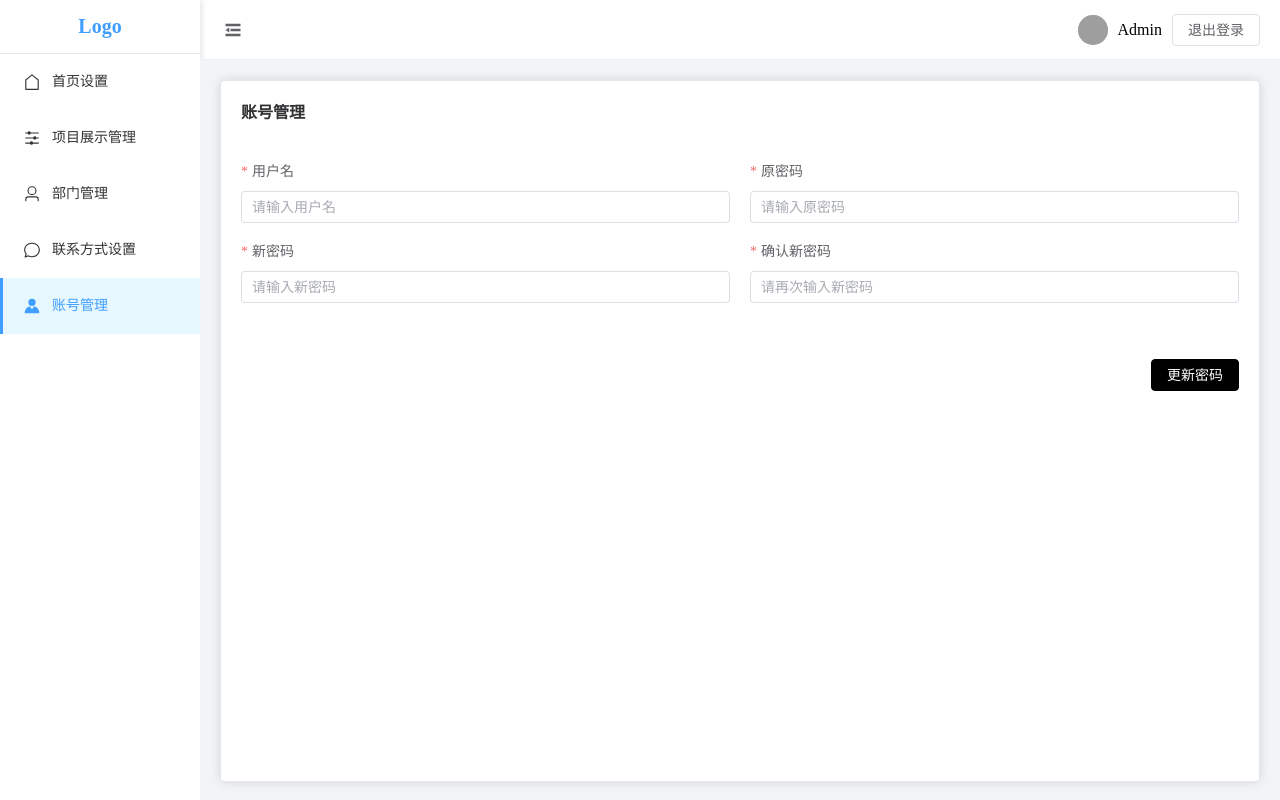
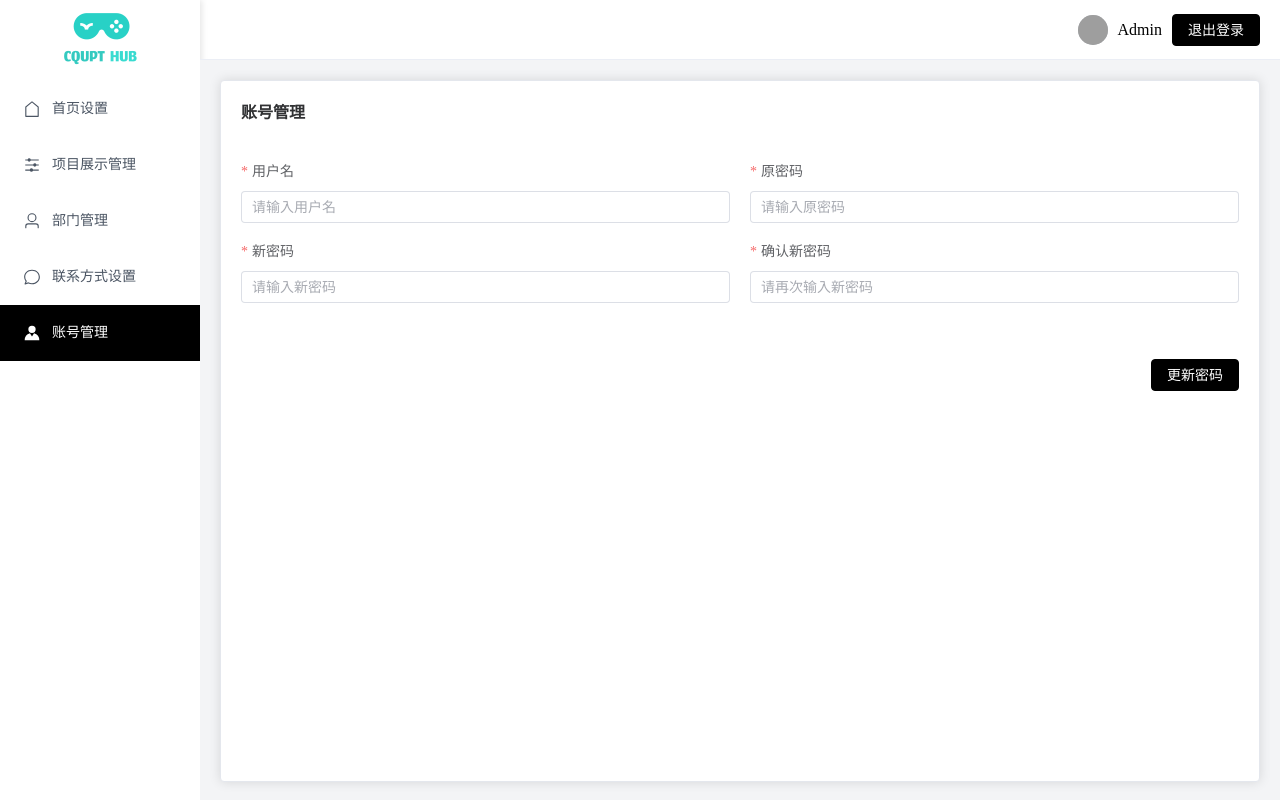
Before and after one commit to HasonoCell/Cqupthub-Admin, a Vue app: page /account in a window 1280 px wide. Built offline with nearby package versions, Linux system fonts and the light colour scheme; grey boxes are pictures that could not be loaded.

Commit message:
添加login响应式，更改部分样式

```diff
--- a/src/components/Layout/Header/index.vue
+++ b/src/components/Layout/Header/index.vue
@@ -1,14 +1,6 @@
 <template>
   <div class="header-container">
-    <div class="left-content">
-      <el-button link @click="$emit('toggle-collapse')">
-        <el-icon :size="20">
-          <component :is="isCollapse ? 'Expand' : 'Fold'" />
-        </el-icon>
-      </el-button>
-    </div>
-
-    <div class="right-content">
+    <div class="content">
       <div class="user-info">
         <el-avatar
           :size="30"
@@ -16,16 +8,12 @@
         />
         <span class="username">Admin</span>
       </div>
-      <el-button @click="handleLogout">退出登录</el-button>
+      <el-button color="#000" @click="handleLogout">退出登录</el-button>
     </div>
   </div>
 </template>
 
 <script setup>
-defineProps({
-  isCollapse: Boolean,
-});
-
 const handleLogout = () => {
   console.log("执行退出登录");
 };
@@ -34,18 +22,15 @@ const handleLogout = () => {
 <style lang="scss" scoped>
 .header-container {
   display: flex;
-  justify-content: space-between;
+  justify-content: end;
   align-items: center;
   height: 100%;
   width: 100%;
-  .left-content {
-    display: flex;
-    align-items: center;
-  }
 
-  .right-content {
+  .content {
     display: flex;
     gap: 10px;
+
     .user-info {
       display: flex;
       align-items: center;
@@ -53,6 +38,4 @@ const handleLogout = () => {
     }
   }
 }
-
-
 </style>
--- a/src/components/Layout/SideBar/index.vue
+++ b/src/components/Layout/SideBar/index.vue
@@ -1,19 +1,14 @@
 <template>
-  <div
-    class="sidebar-container"
-    :style="{ width: isCollapse ? '64px' : '200px' }"
-  >
+  <div class="sidebar-container">
     <div class="logo-wrapper">
-      <div class="logo" :class="{ 'collapse-logo': isCollapse }">Logo</div>
+      <img src="@/assets/sidebar-logo.png" alt="Logo" />
     </div>
 
     <el-menu
-      :collapse="isCollapse"
       :default-active="$route.path"
-      class="el-menu-vertical-demo"
       background-color="#fff"
-      text-color="#333"
-      active-text-color="#409eff"
+      text-color="#4B5563"
+      active-text-color="#fff"
       router
     >
       <el-menu-item
@@ -51,53 +46,37 @@ const menuRoutes = computed(() => {
 <style scoped>
 .sidebar-container {
   height: 100%;
-  transition: width 0.3s ease;
   overflow: hidden;
 }
 
 .logo-wrapper {
-  padding: 15px 0;
-  text-align: center;
-  border-bottom: 1px solid #e6e6e6;
-}
+  width: 100%;
+  height: 81px;
+  display: flex;
+  justify-content: center;
+  align-items: center;
 
-.logo {
-  font-size: 20px;
-  font-weight: bold;
-  color: #409eff;
-  transition: all 0.3s;
-}
-
-.collapse-logo {
-  font-size: 24px;
-  letter-spacing: 2px;
+  img {
+    height: 81px;
+    width: 81px;
+  }
 }
 
 .el-menu {
   border-right: none;
 }
 
-.el-menu--collapse {
-  :deep(.el-menu-item) {
-    display: flex;
-    justify-content: center;
-
-    > span {
-      display: none;
-    }
-    .el-icon {
-      margin-right: 0 !important;
-    }
-  }
-}
-
 .el-menu-item {
   height: 56px;
   line-height: 56px;
   font-size: 14px;
+  transition:
+    background-color 0.3s cubic-bezier(0.4, 0, 0.2, 1),
+    box-shadow 0.2s ease;
 
   &:hover {
-    background-color: #e6f7ff !important;
+    background-color: rgba(0, 0, 0, 0.1) !important;
+    transition-delay: 0.05s;
   }
 
   .el-icon {
@@ -107,17 +86,7 @@ const menuRoutes = computed(() => {
 }
 
 .el-menu-item.is-active {
-  background-color: #e6f7ff !important;
+  background-color: #000 !important;
   position: relative;
-
-  &::after {
-    content: "";
-    position: absolute;
-    left: 0;
-    top: 0;
-    height: 100%;
-    width: 3px;
-    background-color: #409eff;
-  }
 }
 </style>
--- a/src/views/Account/index.vue
+++ b/src/views/Account/index.vue
@@ -1,6 +1,7 @@
 <script setup>
 import PageCard from "@/components/PageCard/index.vue";
 import { ref } from "vue";
+import { ElMessage } from "element-plus";
 
 const formModel = ref({
   username: "",
@@ -53,8 +54,14 @@ const rules = {
 };
 const formRef = ref();
 const handleChange = async () => {
-  await formRef.value.validate();
-  console.log("更新密码...");
+  try {
+    await formRef.value.validate()
+    // 这里添加调用更新密码接口的逻辑
+    console.log("验证通过，开始提交...")
+    ElMessage.success('密码更新成功')
+  } catch (error) {
+    console.error('操作失败:', error)
+  }
 };
 </script>
 
@@ -67,6 +74,7 @@ const handleChange = async () => {
         style="width: 100%"
         :model="formModel"
         :rules="rules"
+        ref="formRef"
       >
         <div class="form-grid">
           <div class="form-column">
--- a/src/views/Contact/index.vue
+++ b/src/views/Contact/index.vue
@@ -1,6 +1,7 @@
 <script setup>
 import PageCard from '@/components/PageCard/index.vue'
 import { ref } from 'vue'
+import { ElMessage } from 'element-plus'
 
 const formModel = ref({
   address: '',
@@ -19,16 +20,22 @@ const rules = {
   email: [
     { required: true, message: '请输入邮箱账号', trigger: 'blur' },
   ],
-  wechat: [
+  qqNum: [
     { required: true, message: '请输入联系QQ', trigger: 'blur' },
   ],
 }
 
 const formRef = ref()
 
-const handleChange = async() => {
-  await formRef.value.validate()
-  console.log('保存联系方式...')
+const handleChange = async () => {
+  try {
+    await formRef.value.validate()
+    console.log('保存联系方式...')
+    // 这里添加实际保存逻辑
+  } catch (error) {
+    console.error('表单验证失败:', error)
+    ElMessage.error('请正确填写所有必填项')
+  }
 }
 </script>
 
@@ -45,18 +52,18 @@ const handleChange = async() => {
               v-model="formModel.address"></el-input>
             </el-form-item>
             <el-form-item label="邮箱地址" label-position="top" prop="email">
-              <el-input type="password" placeholder="请输入邮箱地址"
+              <el-input type="text" placeholder="请输入邮箱地址"
               v-model="formModel.email"></el-input>
             </el-form-item>
           </div>
           <div class="form-column">
             <el-form-item label="联系电话" label-position="top" prop="phoneNum">
-              <el-input type="password" placeholder="请输入联系电话"
-              v-model="phoneNum"></el-input>
+              <el-input type="text" placeholder="请输入联系电话"
+              v-model="formModel.phoneNum"></el-input>
             </el-form-item>
-            <el-form-item label="联系QQ" label-position="top" prop="wechat">
-              <el-input type="password" placeholder="请输入联系QQ"
-              v-model="formModel.wechat"></el-input>
+            <el-form-item label="联系QQ" label-position="top" prop="qqNum">
+              <el-input type="text" placeholder="请输入联系QQ"
+              v-model="formModel.qqNum"></el-input>
             </el-form-item>
           </div>
         </div>
--- a/src/views/Login/Login.vue
+++ b/src/views/Login/Login.vue
@@ -8,6 +8,7 @@ const formModel = ref({
   username: "",
   password: "",
 });
+
 const rules = {
   username: [
     { required: true, message: "请输入用户名", trigger: "blur" },
@@ -22,16 +23,27 @@ const rules = {
     },
   ],
 };
+
 const formRef = ref();
 
 const userStore = useUserStore();
+
 const router = useRouter();
+
+const loading = ref(false)
 const handleLogin = async () => {
+  try {
+    loading.value = true
     await formRef.value.validate();
-  /* const res = await userLoginService(formModel.value) // 这里userLoginService返回token，未定义
-    userStore.setToken(res.data.data) */
-  ElMessage.success("登录成功");
-  router.push("/");
+    // const res = await userLoginService(formModel.value) 这里userLoginService返回token，未定义
+    // userStore.setToken(res.data.data)
+    ElMessage.success("登录成功");
+    router.push("/");
+  } catch (error) {
+    ElMessage.error(error.message)
+  } finally {
+    loading.value = false
+  }
 };
 </script>
 
@@ -64,21 +76,28 @@ const handleLogin = async () => {
 <style scoped lang="scss">
 .container {
   height: 100vh;
-  opacity: 1;
   background: linear-gradient(270deg, rgba(0, 0, 0, 0) 0%, #000000 75%);
 }
+
 .logo {
-  background: url("@/assets/login-logo.png") no-repeat 50% center / 544px auto;
+  height: 100vh;
+  min-width: 100px;
+  min-height: 100px;
+  background: url("@/assets/login-logo.png") no-repeat center center / contain;
 }
+
 .login {
   display: flex;
   align-items: center;
 }
+
 .login-contain {
   width: 506px;
   height: 282px;
+  min-width: 200px;
+  min-height: 160px;
+  max-width: 90%;
   border-radius: 23px;
-  opacity: 1;
   background: #ffffff;
   box-shadow: 12px 16px 10px 0px rgba(0, 0, 0, 0.4);
   display: flex;
@@ -93,27 +112,29 @@ const handleLogin = async () => {
   }
 
   .el-input {
-    width: 355px;
+    width: 100%;
+    max-width: 355px;
+    min-width: 200px;
     height: 42px;
     border-radius: 5px;
-    opacity: 1;
     box-sizing: border-box;
     border: 1px solid #000000;
   }
 
   .el-button {
-    width: 256px;
+    width: 100%;
+    max-width: 200px;
+    min-width: 100px;
     height: 30px;
     border-radius: 5px;
     background: #28d1c6;
     color: #ffffff;
-    transition: all 0.3s cubic-bezier(0.4, 0, 0.2, 1); // 贝塞尔曲线过渡
+    transition: all 0.3s cubic-bezier(0.4, 0, 0.2, 1);
 
-    // 悬停状态
     &:hover {
-      background: darken(#28d1c6, 16.39%); // 颜色加深
-      transform: translateY(-2px); // 上浮效果
-      box-shadow: 0 4px 12px rgba(40, 209, 198, 0.3); // 动态阴影
+      background: darken(#28d1c6, 16.39%);
+      transform: translateY(-2px);
+      box-shadow: 0 4px 12px rgba(40, 209, 198, 0.3);
     }
   }
 }
```
Also changed, not shown: src/assets/sidebar-logo.png (added).
